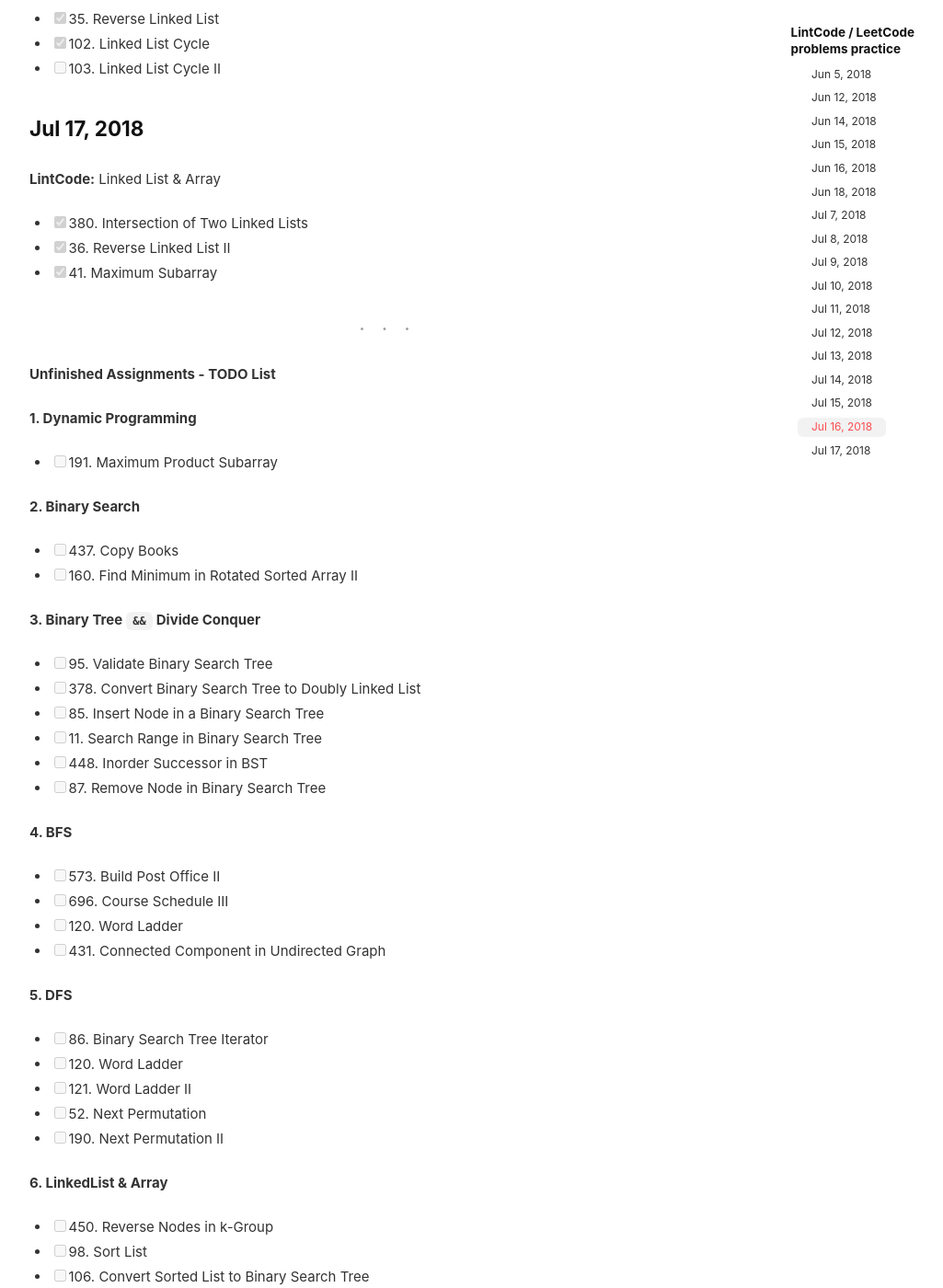
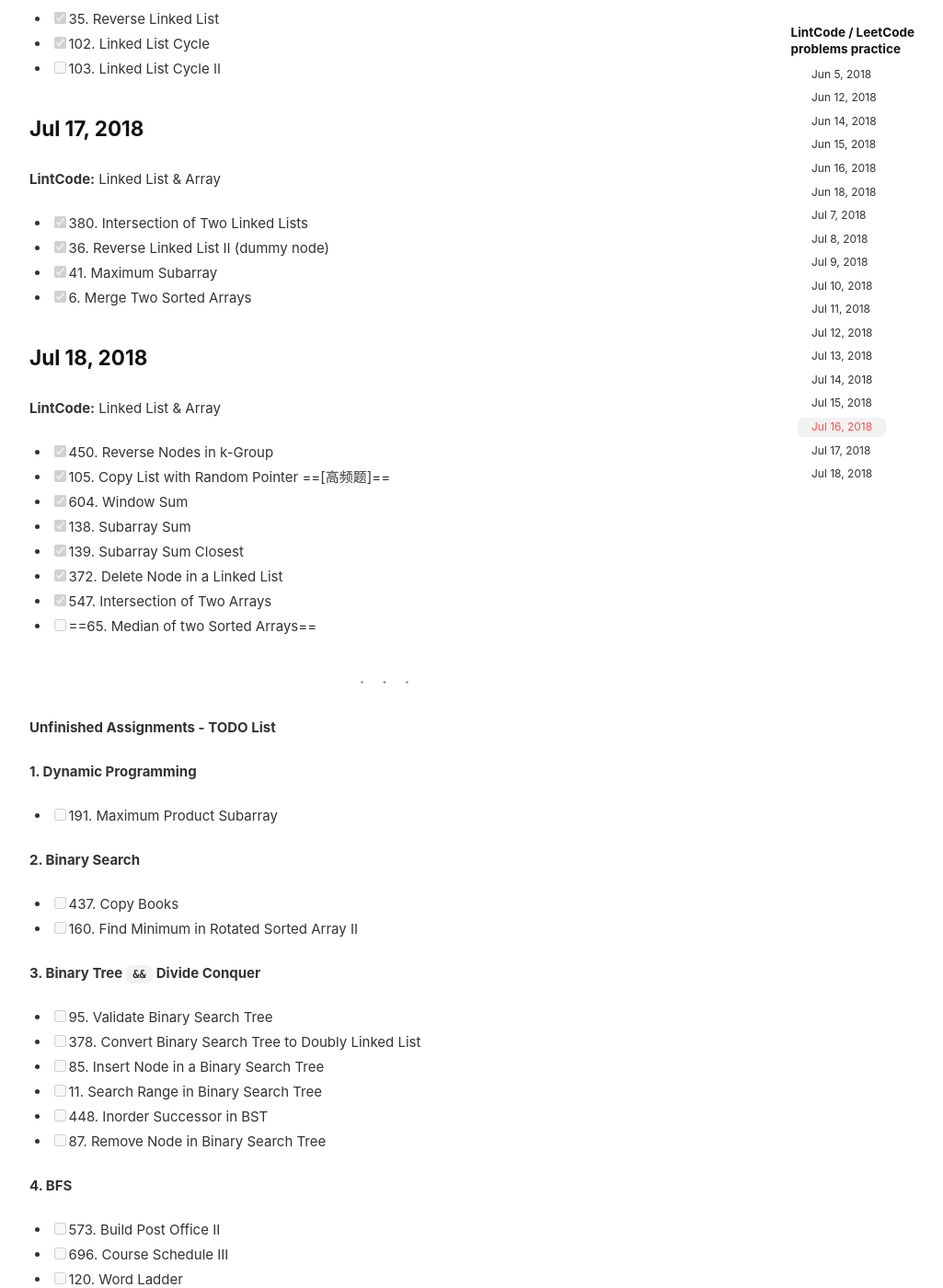
Before and after one commit to Zhenye-Na/blog, a Jekyll site: the page built from _posts/2018-06-05-problem-practice.md, in a window 1280 px wide and 1400 px high, scrolled down 5408 px. Shown: the whole window at 92% size, without its empty margins (103-1128 px from the left). Built offline with Jekyll 4.4.1, drawn with Linux system fonts in a browser that asks for light colours; nearby versions of some CDN libraries; comment, search, counter and statistics services are not loaded; some of the changed text lies outside the part shown.

Commit message:
Update log

```diff
--- a/_posts/2018-06-05-problem-practice.md
+++ b/_posts/2018-06-05-problem-practice.md
@@ -223,8 +223,26 @@ tags: [LeetCode/LintCode]
 **LintCode:**  Linked List & Array
 
 - [x] 380. Intersection of Two Linked Lists
-- [x] 36. Reverse Linked List II
+- [x] 36. Reverse Linked List II (dummy node)
 - [x] 41. Maximum Subarray
+- [x] 6. Merge Two Sorted Arrays
+
+
+### Jul 18, 2018
+
+**LintCode:**  Linked List & Array
+
+- [x] 450. Reverse Nodes in k-Group
+- [x] 105. Copy List with Random Pointer ==[高频题]==
+- [x] 604. Window Sum
+- [x] 138. Subarray Sum
+- [x] 139. Subarray Sum Closest
+- [x] 372. Delete Node in a Linked List
+- [x] 547. Intersection of Two Arrays
+- [ ] ==65. Median of two Sorted Arrays==
+
+
+
 
 
 * * *
```
Also changed, not shown: other parts of _posts/2018-06-05-problem-practice.md (+3 -26 lines).
